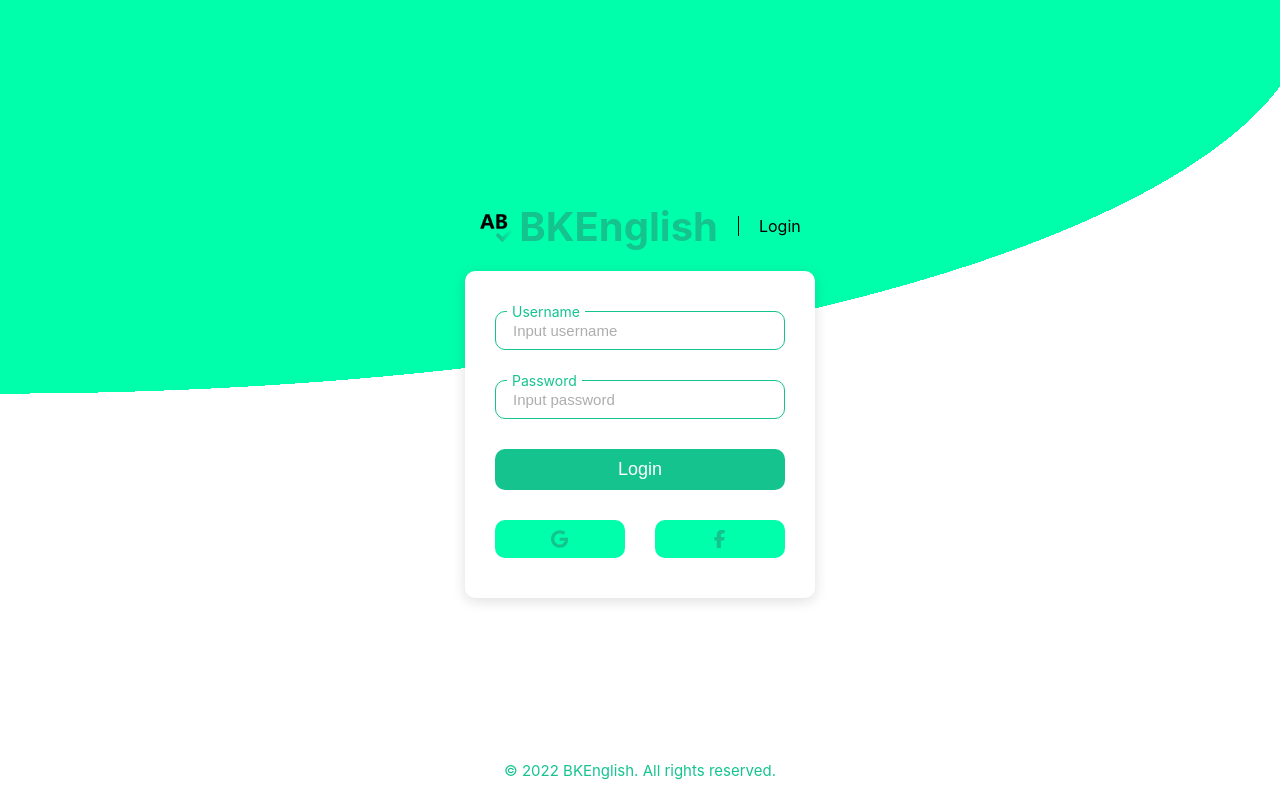
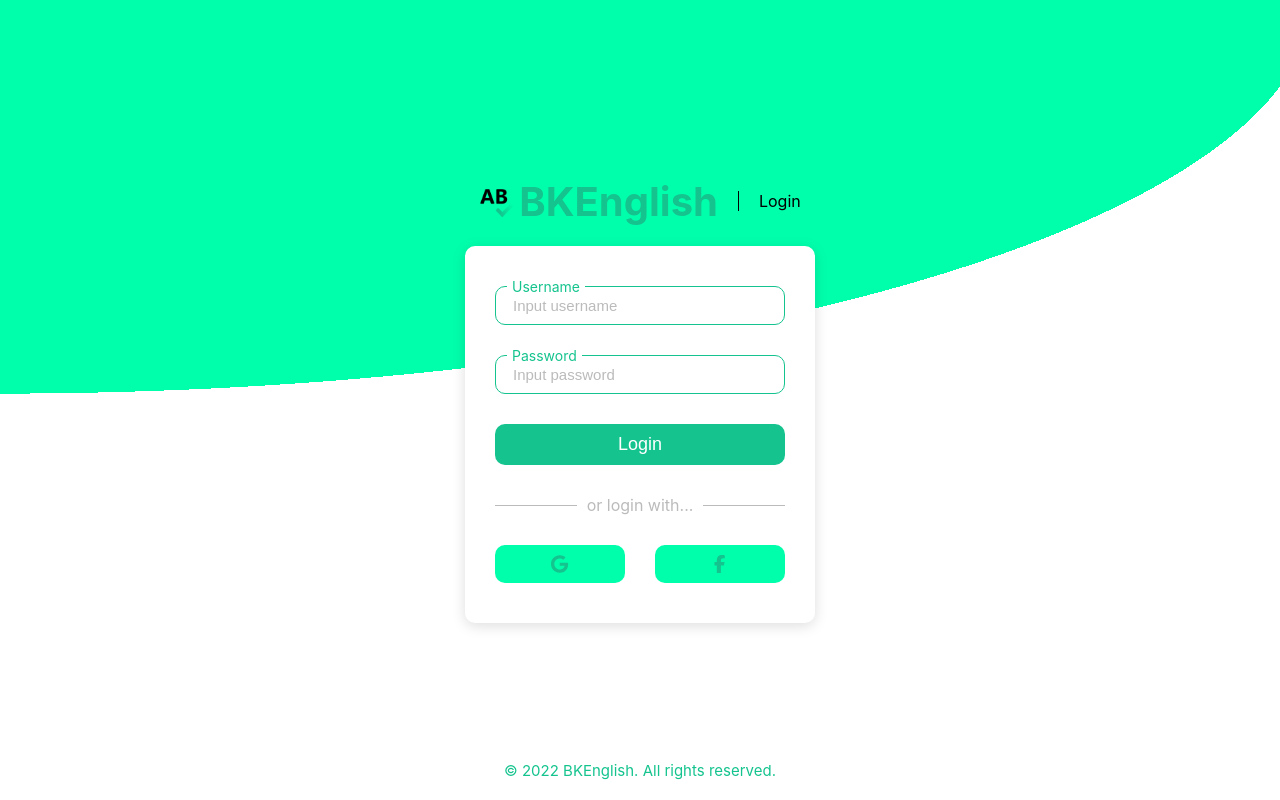
Before and after one commit to nguyend-nam/bke-frontend, a Next.js app: page /login in a window 1280 px wide. Built offline with nearby package versions, Linux system fonts and the light colour scheme.

Commit message:
feat: button & divider component

```diff
--- a/components/Button/Button.js
+++ b/components/Button/Button.js
@@ -0,0 +1,29 @@
+import styled from "styled-components";
+import { theme } from "../../constants";
+
+const ButtonContainer = styled.button`
+  cursor: pointer;
+  width: 100%;
+  border: none;
+  outline: none;
+  padding: 10px;
+  border-radius: 10px;
+  background-color: ${theme.colors.green700};
+  transition: 0.2s ease-in-out;
+  & > * {
+    font-size: 18px !important;
+    color: ${theme.colors.white};
+  }
+  & > span {
+    font-size: 16px;
+  }
+  &:hover {
+    transform: translateY(-2px);
+    box-shadow: 0 3px 12px ${theme.colors.greenLime}88;
+  }
+`;
+
+export const Button = (props) => {
+  const { children, onClick } = props;
+  return <ButtonContainer onClick={onClick}>{children}</ButtonContainer>;
+};
--- /dev/null
+++ b/components/TextDivider/TextDivider.js
@@ -0,0 +1,27 @@
+import styled from "styled-components";
+import { theme } from "../../constants";
+
+const DividerContainer = styled.div`
+  position: relative;
+  width: 100%;
+  text-align: center;
+  &:before {
+    content: "";
+    top: 50%;
+    position: absolute;
+    left: 0;
+    height: 1px;
+    width: 100%;
+    background-color: ${theme.colors.gray};
+    z-index: -1;
+  }
+  & > span {
+    color: ${theme.colors.gray};
+    background-color: ${theme.colors.white};
+    padding: 0 10px;
+  }
+`;
+
+export const TextDivider = ({ children }) => {
+  return <DividerContainer>{children}</DividerContainer>;
+};
--- /dev/null
+++ b/components/TextDivider/index.js
@@ -0,0 +1 @@
+export * from "./TextDivider";
--- a/constants/index.js
+++ b/constants/index.js
@@ -8,7 +8,7 @@ export const theme = {
     red700: "#FF0063",
     white: "#FFF",
     black: "#000",
-    gray: "#666",
+    gray: "#bbb",
   },
 };
 
--- a/pages/login.js
+++ b/pages/login.js
@@ -11,6 +11,8 @@ import "@fortawesome/fontawesome-svg-core/styles.css";
 // Prevent fontawesome from adding its CSS since we did it manually above:
 import { config } from "@fortawesome/fontawesome-svg-core";
 config.autoAddCss = false; /* eslint-disable import/first */
+import { TextDivider } from "../components/TextDivider/TextDivider";
+import { Button } from "../components/Button/Button";
 
 const LogoWrapper = styled.div`
   display: flex;
@@ -27,7 +29,7 @@ const LogoWrapper = styled.div`
 `;
 
 const LoginContainer = styled.div`
-  animation: ${appear} 0.25s linear forwards;
+  animation: ${appear} 0.5s linear forwards;
   width: 100vw;
   height: 100vh;
   display: flex;
@@ -78,7 +80,7 @@ const InputText = styled.input`
     border: 1px solid ${theme.colors.greenLime};
   }
   ::placeholder {
-    color: ${theme.colors.gray}8;
+    color: ${theme.colors.gray};
   }
 `;
 
@@ -91,28 +93,6 @@ const InputLabel = styled.label`
   background-color: ${theme.colors.white};
   padding: 0 5px;
   color: ${theme.colors.green700};
-`;
-
-const LoginButton = styled.button`
-  cursor: pointer;
-  width: 100%;
-  border: none;
-  outline: none;
-  padding: 10px;
-  border-radius: 10px;
-  background-color: ${theme.colors.green700};
-  transition: 0.2s ease-in-out;
-  & > * {
-    font-size: 18px !important;
-    color: ${theme.colors.white};
-  }
-  & > span {
-    font-size: 16px;
-  }
-  &:hover {
-    transform: translateY(-2px);
-    box-shadow: 0 3px 12px ${theme.colors.greenLime}88;
-  }
 `;
 
 const SocialLoginWrapper = styled.div`
@@ -161,6 +141,7 @@ export default function Login() {
   const passwordLabelRef = useRef();
 
   return (
+    !isSSR && (
       <>
         <Head>
           <title>Login - BKEnglish</title>
@@ -191,7 +172,8 @@ export default function Login() {
                 required
               />
             </InputField>
-          <LoginButton
+            <div style={{ marginBottom: 30 }}>
+              <Button
                 style={{ marginBottom: 30 }}
                 onClick={() => {
                   if (
@@ -204,29 +186,40 @@ export default function Login() {
                     push(`/`);
                   } else {
                     if (usernameRef.current.value === "") {
-                  usernameLabelRef.current.innerText = "Username is required";
-                  usernameLabelRef.current.style.color = theme.colors.red700;
+                      usernameLabelRef.current.innerText =
+                        "Username is required";
+                      usernameLabelRef.current.style.color =
+                        theme.colors.red700;
                     }
                     if (passwordRef.current.value === "") {
-                  passwordLabelRef.current.innerText = "Password is required";
-                  passwordLabelRef.current.style.color = theme.colors.red700;
+                      passwordLabelRef.current.innerText =
+                        "Password is required";
+                      passwordLabelRef.current.style.color =
+                        theme.colors.red700;
                     }
                   }
                 }}
               >
                 <span>Login</span>
-          </LoginButton>
+              </Button>
+            </div>
+            <div style={{ marginBottom: 30 }}>
+              <TextDivider margin="0 0 30px 0">
+                <span>or login with...</span>
+              </TextDivider>
+            </div>
             <SocialLoginWrapper>
-            <LoginButton>
+              <Button>
                 <FontAwesomeIcon icon={faGoogle} />
-            </LoginButton>
-            <LoginButton>
+              </Button>
+              <Button>
                 <FontAwesomeIcon icon={faFacebookF} />
-            </LoginButton>
+              </Button>
             </SocialLoginWrapper>
           </LoginForm>
           <Copyright>&copy; 2022 BKEnglish. All rights reserved.</Copyright>
         </LoginContainer>
       </>
+    )
   );
 }
```
Lines whose indentation alone changed are shown as unchanged.
